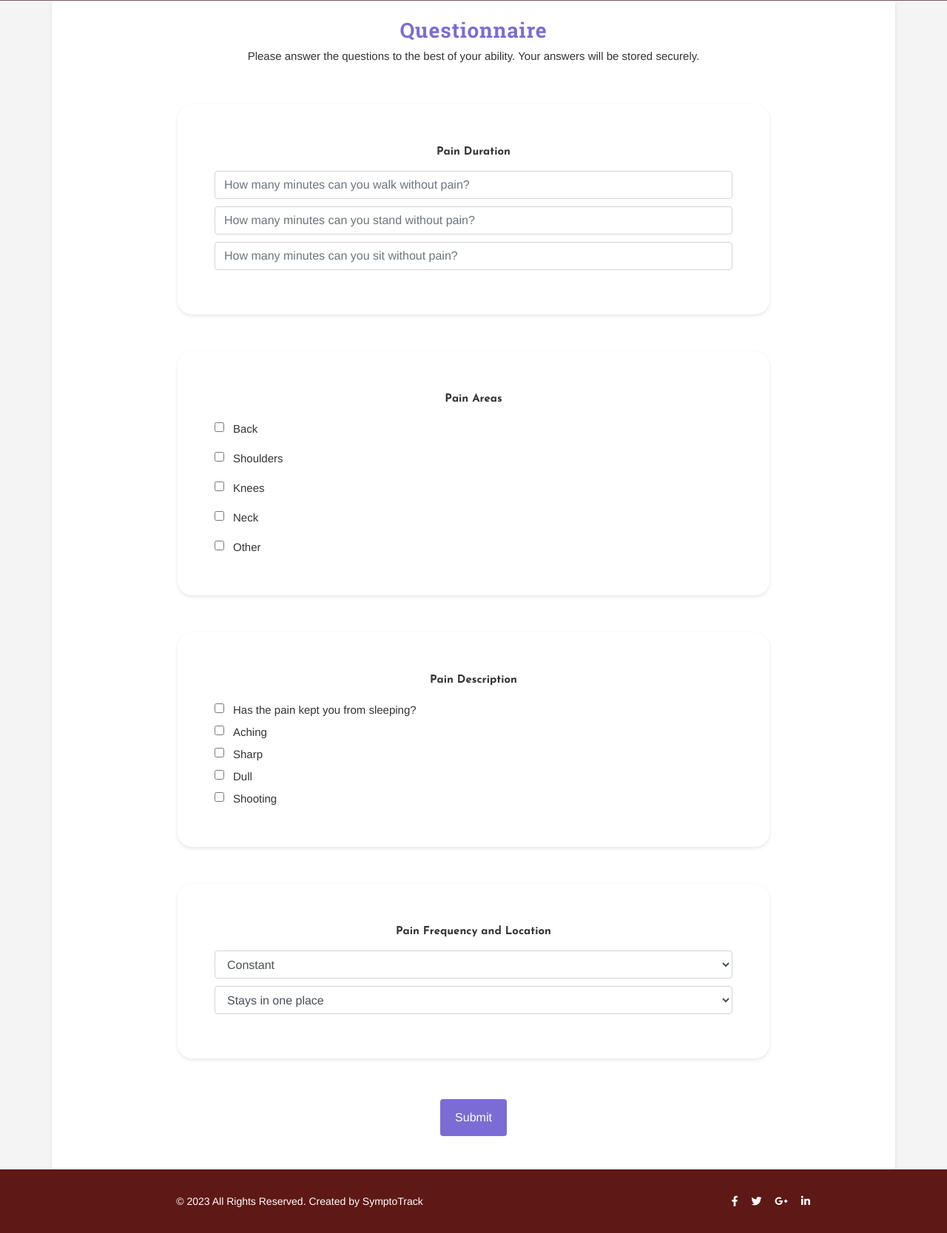
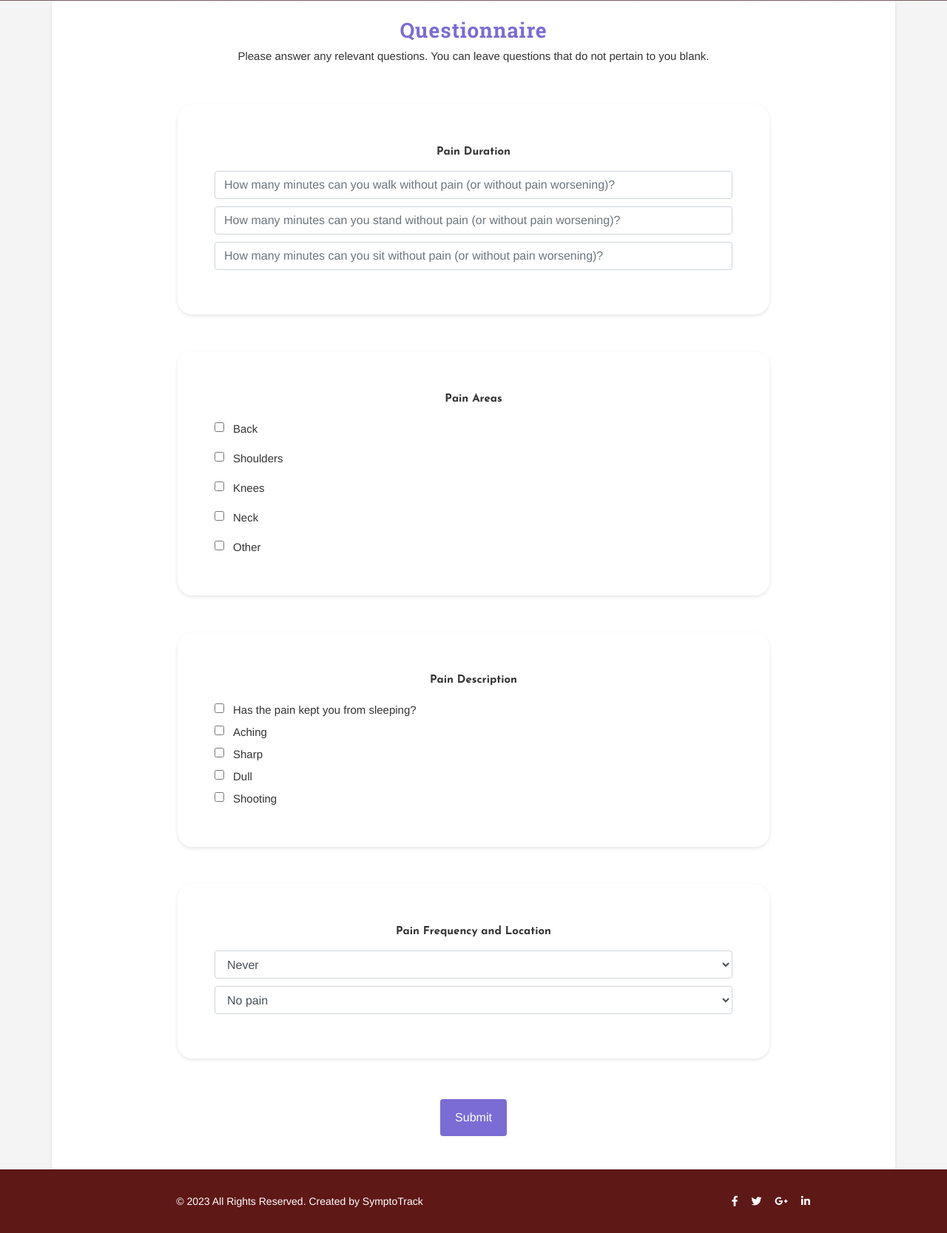
Before and after one commit to ladyOouf/SymptoTrack, a Flask app: template Sympto_track/templates/other html/questionnaire.html in a window 1280 px wide. Shown: the part 537-2204 px from the top of the page at 74% size. Run offline with Flask 3, Linux system fonts and the light colour scheme; the template is opened without the code that fills it, so the values that code supplies are empty; some libraries are stand-ins or nearby versions.

Commit message:
Add files via upload

```diff
--- a/Sympto_track/templates/other html/questionnaire.html
+++ b/Sympto_track/templates/other html/questionnaire.html
@@ -87,15 +87,15 @@ Postconditions: No return values.
       <!-- page heading -->
       <h2 class="section-title">Questionnaire</h2>
         <!-- page subheading -->
-        <p class="text-center">Please answer the questions to the best of your ability. Your answers will be stored securely.</p>
+        <p class="text-center">Please answer any relevant questions. You can leave questions that do not pertain to you blank.</p>
 
         <form>
           <!-- section for pain duration -->
             <div class="form-section">
                 <h4 class="form-section-header">Pain Duration</h4>
-                <input type="number" class="form-control" id="walkPainFree" name="walkPainFree" min="0" placeholder="How many minutes can you walk without pain?">
-                <input type="number" class="form-control" id="standPainFree" name="standPainFree" min="0" placeholder="How many minutes can you stand without pain?">
-                <input type="number" class="form-control" id="sitPainFree" name="sitPainFree" min="0" placeholder="How many minutes can you sit without pain?">
+                <input type="number" class="form-control" id="walkPainFree" name="walkPainFree" min="0" placeholder="How many minutes can you walk without pain (or without pain worsening)?">
+                <input type="number" class="form-control" id="standPainFree" name="standPainFree" min="0" placeholder="How many minutes can you stand without pain (or without pain worsening)?">
+                <input type="number" class="form-control" id="sitPainFree" name="sitPainFree" min="0" placeholder="How many minutes can you sit without pain (or without pain worsening)?">
             </div>
 
             <!-- section for pain areas -->
@@ -129,23 +129,23 @@ Postconditions: No return values.
             <div class="form-section">
                 <h4 class="form-section-header">Pain Description</h4>
                 <div class="form-check">
-                    <input class="form-check-input" type="checkbox" id="sleepDisturbance" name="sleepDisturbance">
+                    <input class="form-check-input" type="checkbox" id="sleepDisturbance" name="painType" data-points="1">
                     <label class="form-check-label" for="sleepDisturbance">Has the pain kept you from sleeping?</label>
                 </div>
                 <div class="form-check">
-                    <input class="form-check-input" type="checkbox" id="aching" name="painType" value="aching">
+                    <input class="form-check-input" type="checkbox" id="aching" name="painType" value="aching" data-points="1">
                     <label class="form-check-label" for="aching">Aching</label>
                 </div>
                 <div class="form-check">
-                    <input class="form-check-input" type="checkbox" id="sharp" name="painType" value="sharp">
+                    <input class="form-check-input" type="checkbox" id="sharp" name="painType" value="sharp" data-points="2">
                     <label class="form-check-label" for="sharp">Sharp</label>
                 </div>
                 <div class="form-check">
-                    <input class="form-check-input" type="checkbox" id="dull" name="painType" value="dull">
+                    <input class="form-check-input" type="checkbox" id="dull" name="painType" value="dull" data-points="1">
                     <label class="form-check-label" for="dull">Dull</label>
                 </div>
                 <div class="form-check">
-                    <input class="form-check-input" type="checkbox" id="shooting" name="painType" value="shooting">
+                    <input class="form-check-input" type="checkbox" id="shooting" name="painType" value="shooting" data-points="2">
                     <label class="form-check-label" for="shooting">Shooting</label>
                 </div>
             </div>
@@ -153,12 +153,15 @@ Postconditions: No return values.
             <div class="form-section">
                 <h4 class="form-section-header">Pain Frequency and Location</h4>
                 <select class="form-control" id="painFrequency" name="painFrequency">
-                    <option value="constant">Constant</option>
-                    <option value="occasional">Occasional</option>
+                    <option value="never" data-points="0">Never</option>
+                    <option value="constant" data-points="4">Constant</option>
+                    <option value="occasional" data-points="1">Occasional</option>
+
                 </select>
                 <select class="form-control" id="painLocation" name="painLocation">
-                    <option value="stationary">Stays in one place</option>
-                    <option value="radiate">Radiates</option>
+                    <option value="nowhere" data-points="0">No pain</option>
+                    <option value="stationary" data-points="1">Stays in one place</option>
+                    <option value="radiate" data-points="2">Radiates</option>
                 </select>
             </div>
             <div class="button-container">
@@ -166,6 +169,7 @@ Postconditions: No return values.
             </div>
 
         </form>
+        <div id="result"></div>
     </div>
     <script>
         function toggleOtherTextbox() {
@@ -175,5 +179,70 @@ Postconditions: No return values.
         }
         document.getElementById("otherCheckbox").addEventListener('change', toggleOtherTextbox);
     </script>
+    <script>
+        document.getElementById('otherCheckbox').addEventListener('change', toggleOtherTextbox);
+
+        document.querySelector('form').addEventListener('submit', function(event) {
+            event.preventDefault(); // Prevent the default form submission
+            createPainScore();
+        });
+
+        function pointCalculator(minutes, points)
+        {
+            if (minutes < 10)
+            {
+                points = 6;
+            }
+            else if (minutes < 20)
+            {
+                points = 4;
+            }
+            else if (minutes < 40)
+            {
+                points = 2;
+            }
+            else
+            {
+                points = 1;
+            }
+
+            return (points);
+        }
+
+        function createPainScore(){
+            var walk = document.getElementById('walkPainFree').value;
+            var stand = document.getElementById('standPainFree').value;
+            var sit = document.getElementById('sitPainFree').value;
+
+            q1 = pointCalculator(walk);
+            q2 = pointCalculator(stand);
+            q3 = pointCalculator(sit);
+
+            var painAreas = [];
+            document.querySelectorAll('input[name="painAreas"]:checked').forEach(function(checkbox) {
+            painAreas.push(checkbox.value);
+            });
+
+            var q4 = painAreas.length;
+
+            var q5 = 0;
+            document.querySelectorAll('input[name="painType"]:checked').forEach(function(checkbox) {
+                q5 += parseInt(checkbox.getAttribute('data-points'), 10); // Add points for each checked box
+            });
+
+            var q6 = 0;
+            var painFrequencyPoints = parseInt(document.querySelector('#painFrequency option:checked').getAttribute('data-points'), 10);
+            q6 += painFrequencyPoints;
+
+            var q7 = 0;
+            var painLocationPoints = parseInt(document.querySelector('#painLocation option:checked').getAttribute('data-points'), 10);
+            q7 += painLocationPoints;
+
+            totalPoints = q1 + q2 + q3 + q4 + q5 + q6 + q7;
+
+            document.getElementById('result').innerHTML = 'Result: ' + totalPoints;
+        }
+
+    </script>
 </body>
 {% endblock %}
```
